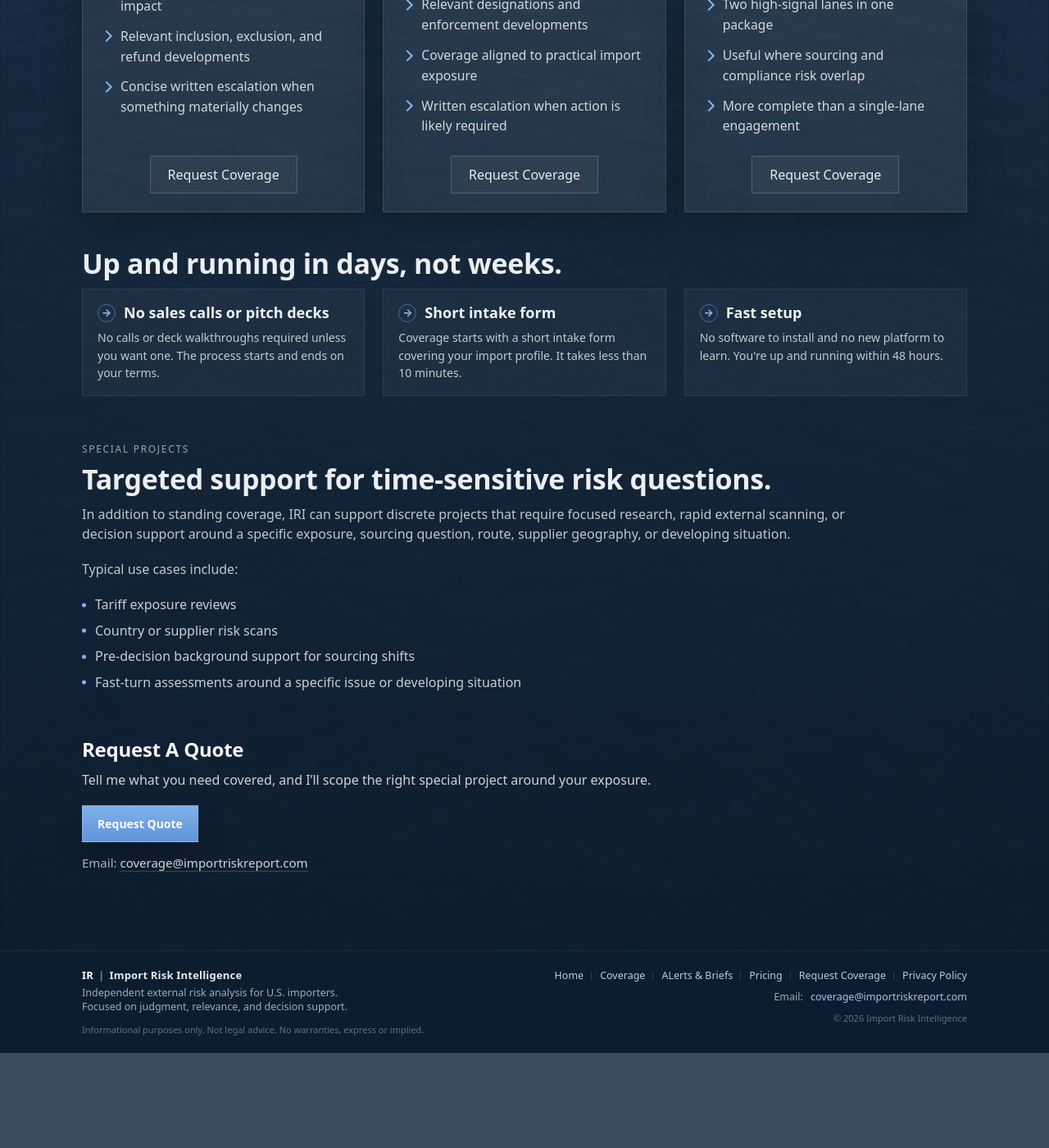
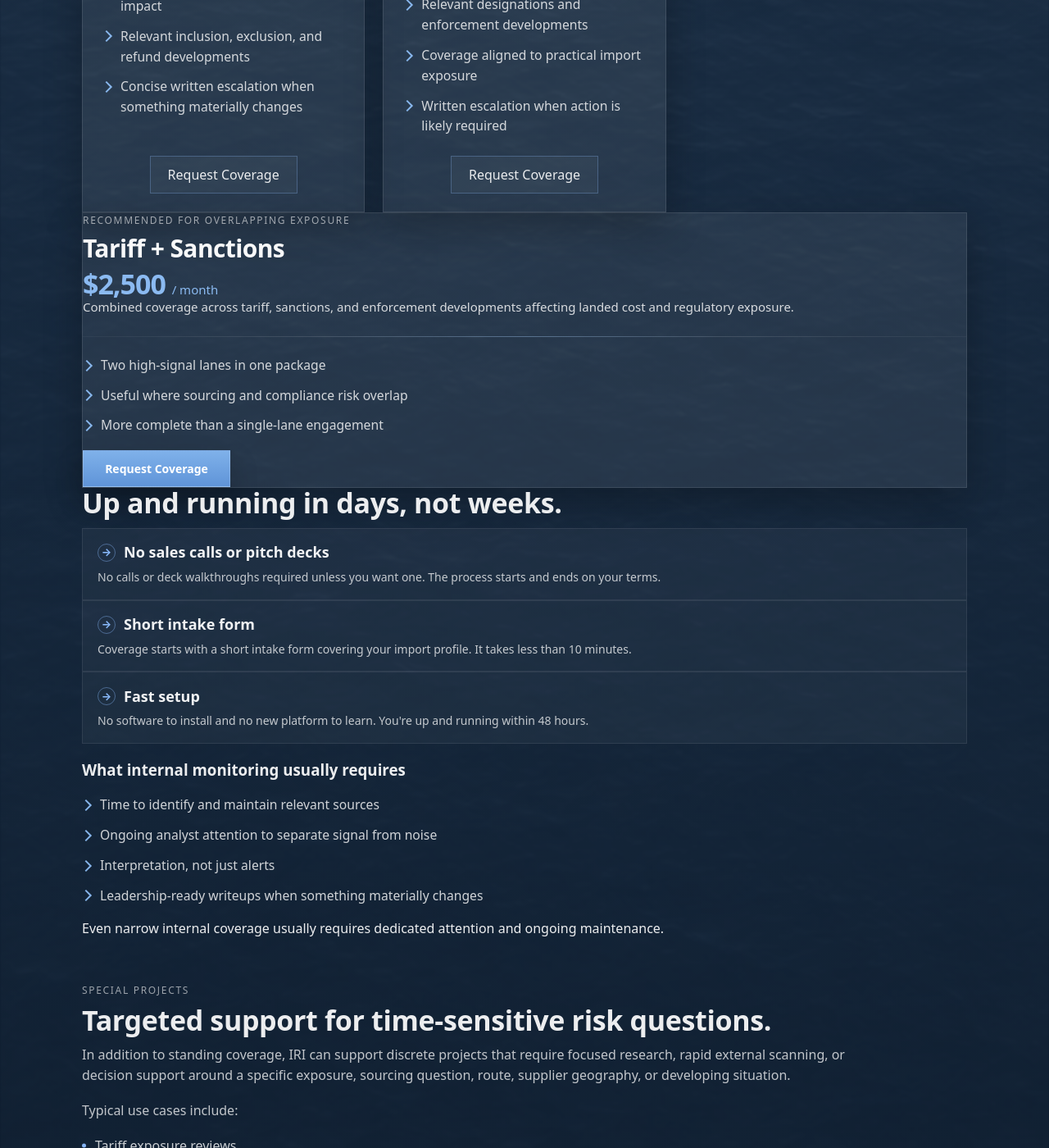
Before and after one commit to importrisk/import-risk-intelligence-site, a Jekyll site: the page built from pricing.html, in a window 1280 px wide and 1400 px high, scrolled down 1222 px. Shown: the whole window at 82% size. Built offline with Jekyll 4.4.1, drawn with Linux system fonts in a browser that asks for light colours; before the commit the page ends 2506 px from its top, so only the background shows below that.

Commit message:
Update pricing.html

```diff
--- a/pricing.html
+++ b/pricing.html
@@ -87,8 +87,8 @@ description: Pricing and scope options for Import Risk Intelligence.
         </article>
       </section>
 
-     <section class="pricing-secondary-wrap" aria-label="Additional pricing options">
-  <div class="pricing-secondary-grid">
+      <section class="pricing-secondary-wrap" aria-label="Single-lane pricing options">
+        <div class="pricing-secondary-grid pricing-secondary-grid-two">
 
           <article class="pricing-card pricing-card-secondary">
             <div class="pricing-card-head">
@@ -132,34 +132,47 @@ description: Pricing and scope options for Import Risk Intelligence.
             </div>
           </article>
 
-    <article class="pricing-card pricing-card-secondary">
-      <div class="pricing-card-head">
-        <h3 class="pricing-card-title">Tariff + Sanctions</h3>
-        <p class="pricing-card-price">$2,500 <span>/ month</span></p>
+        </div>
+      </section>
+
+      <section class="pricing-combined-row" aria-label="Combined pricing and setup details">
+
+        <div class="pricing-combined-main">
+          <article class="pricing-card pricing-card-combined">
+            <div class="pricing-card-combined-head">
+              <div class="pricing-card-combined-titlewrap">
+                <p class="pricing-kicker">Recommended for overlapping exposure</p>
+                <h3 class="pricing-card-title pricing-card-title-combined">Tariff + Sanctions</h3>
               </div>
 
-      <p class="pricing-card-text">
+              <div class="pricing-card-combined-priceblock">
+                <p class="pricing-card-price pricing-card-price-combined">$2,500 <span>/ month</span></p>
+              </div>
+            </div>
+
+            <p class="pricing-card-text pricing-card-text-combined">
               Combined coverage across tariff, sanctions, and enforcement developments affecting landed cost and regulatory exposure.
             </p>
 
-      <ul class="pricing-card-list">
+            <div class="pricing-card-divider" aria-hidden="true"></div>
+
+            <ul class="pricing-card-list pricing-card-list-combined">
               <li>Two high-signal lanes in one package</li>
               <li>Useful where sourcing and compliance risk overlap</li>
               <li>More complete than a single-lane engagement</li>
             </ul>
 
-      <div class="pricing-card-cta pricing-card-cta-secondary">
-        <a class="btn btn-secondary pricing-card-cta-btn" href="./contact.html">Request Coverage</a>
+            <div class="pricing-card-cta pricing-card-cta-combined">
+              <a class="btn btn-primary pricing-card-cta-btn" href="./contact.html">Request Coverage</a>
             </div>
           </article>
+        </div>
 
-  </div>
-</section>
+        <aside class="pricing-combined-side">
+          <div class="pricing-sidepanel pricing-sidepanel-setup">
+            <h2 class="section-title pricing-section-title pricing-sidepanel-title">Up and running in days, not weeks.</h2>
 
-     <section class="pricing-includes">
-  <h2 class="section-title pricing-section-title">Up and running in days, not weeks.</h2>
-
- <div class="pricing-includes-grid">
+            <div class="pricing-sidepanel-list">
               <div class="pricing-include-item">
                 <h3 class="pricing-include-title">
                   <span class="pricing-include-icon" aria-hidden="true">→</span>
@@ -190,6 +203,24 @@ description: Pricing and scope options for Import Risk Intelligence.
                 </p>
               </div>
             </div>
+          </div>
+
+          <div class="pricing-sidepanel pricing-sidepanel-internal">
+            <h3 class="pricing-sidepanel-title-small">What internal monitoring usually requires</h3>
+
+            <ul class="pricing-card-list pricing-card-list-side">
+              <li>Time to identify and maintain relevant sources</li>
+              <li>Ongoing analyst attention to separate signal from noise</li>
+              <li>Interpretation, not just alerts</li>
+              <li>Leadership-ready writeups when something materially changes</li>
+            </ul>
+
+            <p class="pricing-sidepanel-note">
+              Even narrow internal coverage usually requires dedicated attention and ongoing maintenance.
+            </p>
+          </div>
+        </aside>
+
       </section>
 
       <section id="special-projects" class="pricing-special-projects">
```
Lines whose indentation alone changed are shown as unchanged.
